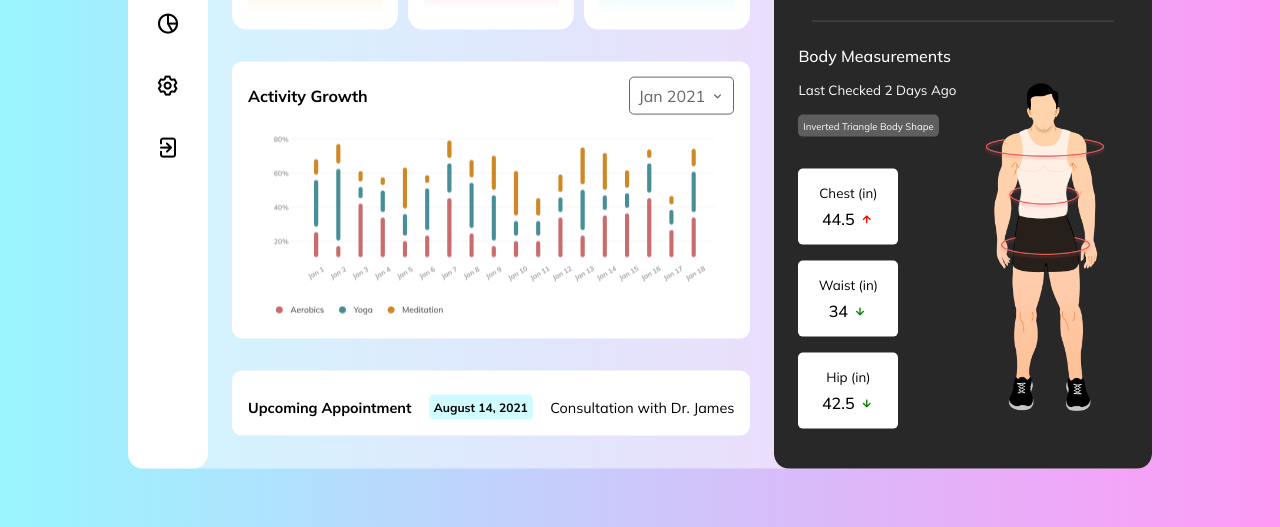
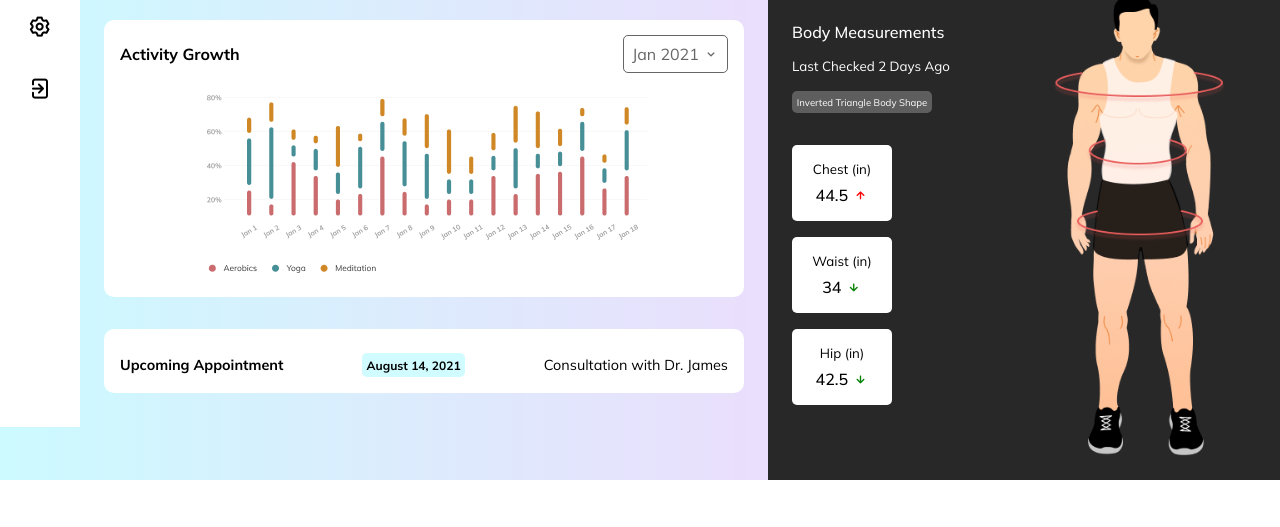
Before and after one commit to Ashik-Himel/healthcare-dashboard, a plain HTML site: page index.html in a window 1280 px wide. Shown: the part 373-900 px from the top of the page. After the commit the page ends 853 px from the top, so only its background shows below. Drawn offline with nearby package versions, Linux system fonts and the light colour scheme.

Commit message:
Full Screen

```diff
--- a/scss/style.scss
+++ b/scss/style.scss
@@ -10,33 +10,29 @@ body {
     font-family: 'Mulish', sans-serif;
     background: rgb(0,232,255);
     background: linear-gradient(90deg, rgba(0,232,255,0.4) 0%, rgba(255,0,232,0.4) 100%);
-    height: 900px;
 }
 img {
     max-width: 100%;
 }
 
 .dashboard {
-    width: 80%;
-    position: relative;
-    left: 50%;
-    top: 50%;
-    transform: translate(-50%, -50%);
     background-color: rgba(255, 255, 255, 0.5);
-    border-radius: 15px;
     display: grid;
-    grid-template-columns: 80px 3fr 2fr;
+    grid-template-columns: 3fr 2fr;
 
     &__first {
-        height: 100%;
+        width: 80px;
+        height: 100vh;
+        position: fixed;
+        left: 0;
+        top: 0;
 
         &__icons {
-            height: 100%;
+            height: 100vh;
             display: flex;
             flex-direction: column;
             align-items: center;
             background-color: white;
-            border-radius: 15px;
             gap: 2rem;
             padding-top: 3rem;
         }
@@ -58,6 +54,7 @@ img {
 
     &__second {
         padding: 3rem 1.5rem 2rem;
+        margin-left: 80px;
 
         &__heading {
             display: flex;
@@ -201,7 +198,6 @@ img {
     &__third {
         height: 100%;
         background-color: #282828;
-        border-radius: 15px;
 
         &__heading {
             @extend .dashboard__second__heading , .dashboard__second;
```
Also changed, not shown: style.css.
